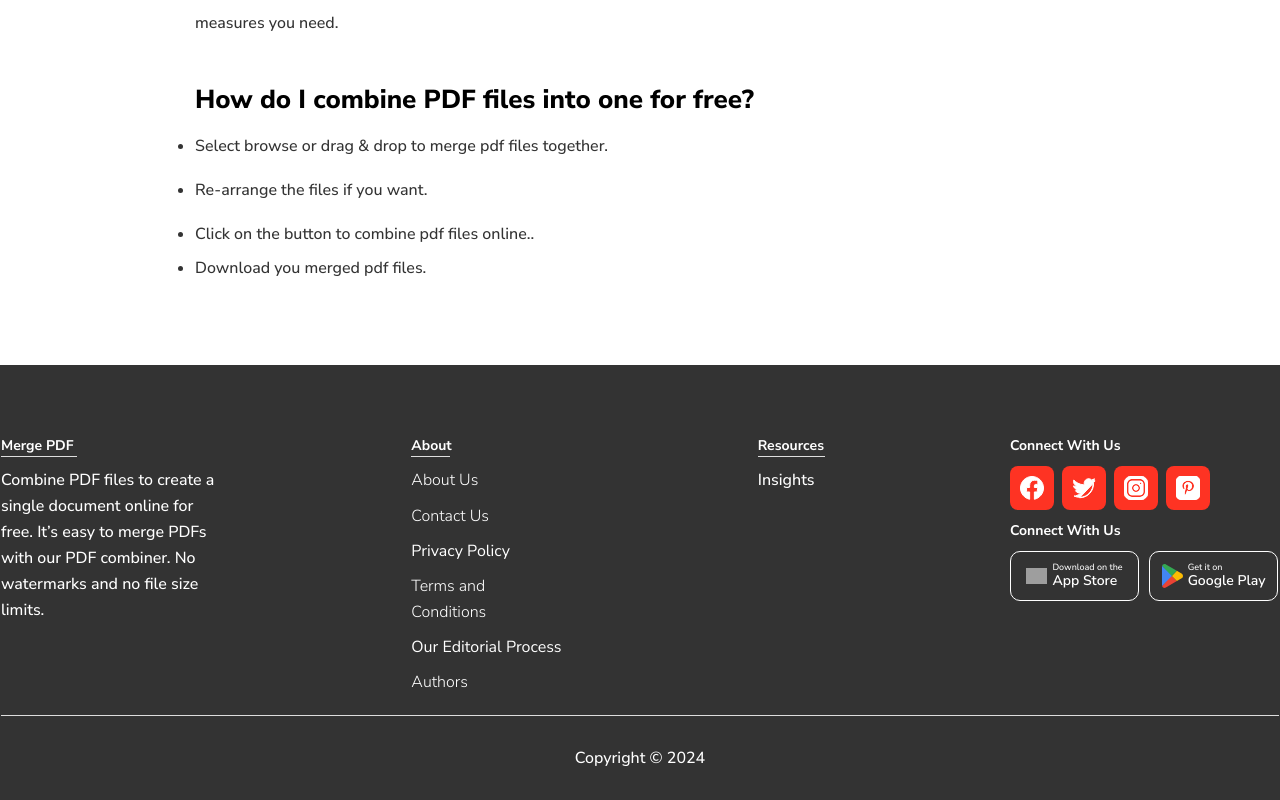
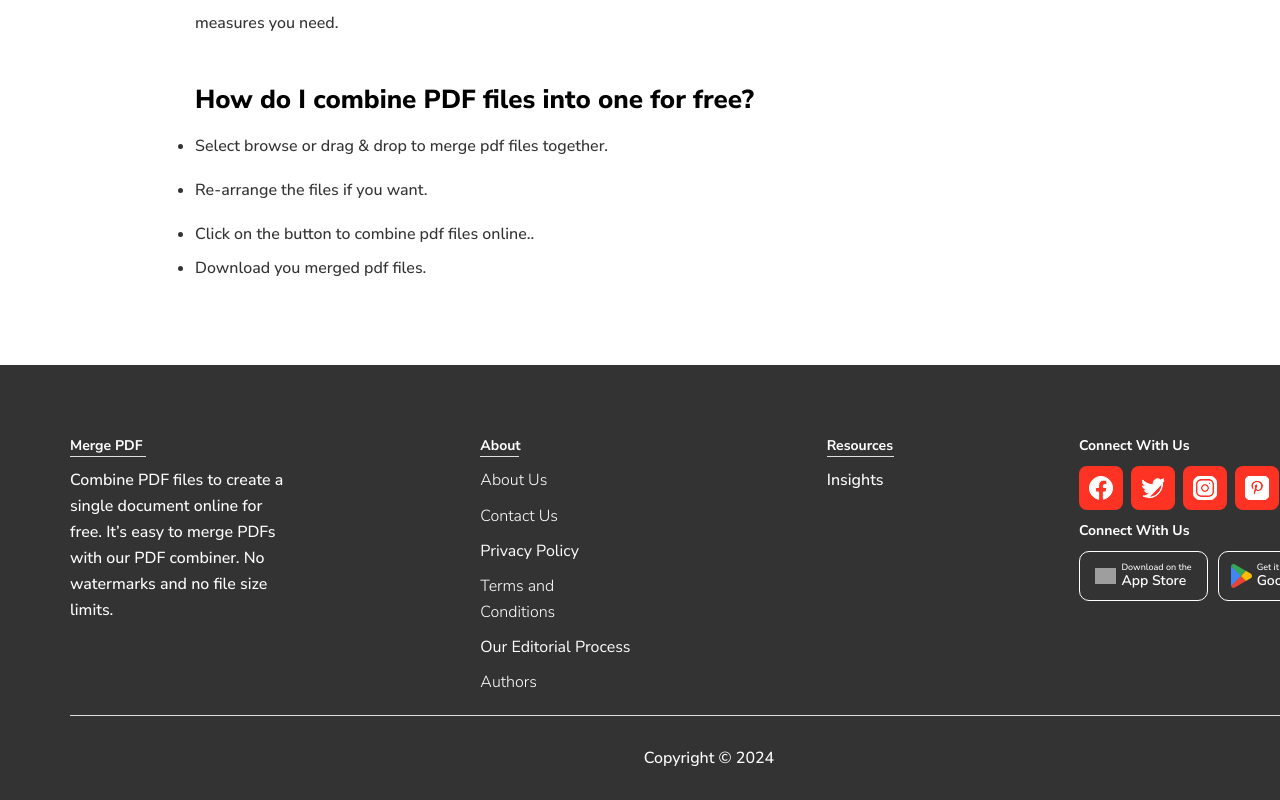
Before and after one commit to samror/pdf-merger, a Next.js app: page / in a window 1280 px wide. Shown: the part 3387-4187 px from the top of the page. Built offline with nearby package versions, Linux system fonts and the light colour scheme; grey boxes are pictures that could not be loaded.

Commit message:
padding fixed footer

```diff
--- a/app/components/Footer.jsx
+++ b/app/components/Footer.jsx
@@ -2,7 +2,7 @@ import React from "react";
 import Image from "next/image";
 const Footer = () => {
   return (
-    <div className=" bg-[#333333] pt-[70px] pb-[30px] mt-[80px]">
+    <div className=" bg-[#333333] pt-[70px] pb-[30px] mt-[80px] lg:px-[70px]  px-[20px] ">
       <div className="lg:w-[1278px] w-full lg:px-[0px] px-[20px]  mx-auto  ">
         <div className="flex lg:flex-row flex-col lg:gap-[0px] gap-[40px] justify-between border-b-[1px] border-[#DEDEDE] pb-[20px]">
           <div className="flex flex-col w-[215px] gap-[10px]">
```
